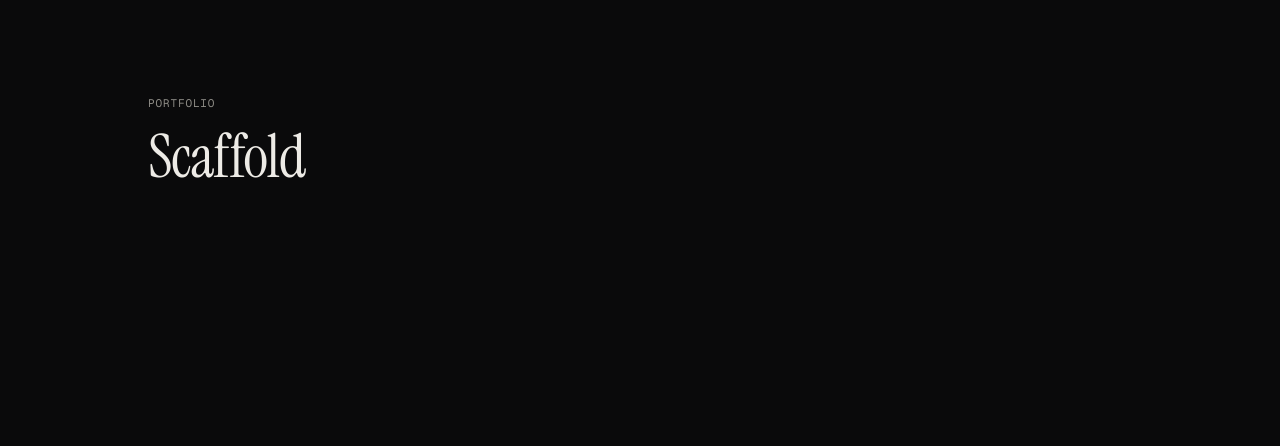
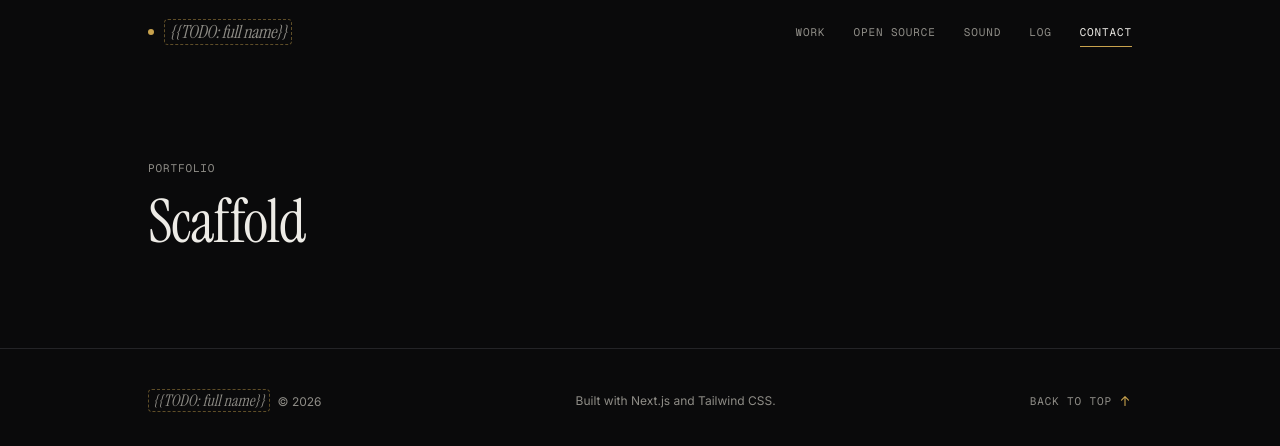
Before and after one commit to 47arsh/portfolio, a Next.js app: page / in a window 1280 px wide. Shown: the top 446 px of the page. Built offline with nearby package versions, Linux system fonts and the light colour scheme.

Commit message:
feat(layout): add sticky nav, footer and skip link

```diff
--- a/src/app/layout.tsx
+++ b/src/app/layout.tsx
@@ -1,5 +1,8 @@
 import type { Metadata, Viewport } from "next";
 import { Geist_Mono, Instrument_Serif, Inter } from "next/font/google";
+import { Footer } from "@/components/Footer";
+import { Nav } from "@/components/Nav";
+import { site } from "@/content/site";
 import "./globals.css";
 
 const instrumentSerif = Instrument_Serif({
@@ -40,7 +43,18 @@ export default function RootLayout({
       lang="en"
       className={`${instrumentSerif.variable} ${inter.variable} ${geistMono.variable}`}
     >
-      <body>{children}</body>
+      <body className="min-h-dvh bg-bg text-ink">
+        <a
+          href="#main"
+          className="sr-only focus:not-sr-only focus:fixed focus:left-4 focus:top-4 focus:z-[100] focus:rounded-full focus:border focus:border-gold focus:bg-surface focus:px-4 focus:py-2 focus:text-sm focus:text-ink"
+        >
+          Skip to content
+        </a>
+
+        <Nav siteName={site.profile.name} />
+        <main id="main">{children}</main>
+        <Footer />
+      </body>
     </html>
   );
 }
--- /dev/null
+++ b/src/components/Footer.tsx
@@ -0,0 +1,30 @@
+import { site } from "@/content/site";
+import { ArrowUp } from "./icons";
+import { Placeholder } from "./Placeholder";
+
+export function Footer() {
+  const year = new Date().getFullYear();
+
+  return (
+    <footer className="border-t border-line">
+      <div className="shell flex flex-col gap-4 py-10 sm:flex-row sm:items-center sm:justify-between">
+        <p className="font-serif text-base text-ink">
+          <Placeholder value={site.profile.name} />
+          <span className="ml-2 font-sans text-xs text-muted">© {year}</span>
+        </p>
+
+        <p className="text-xs text-muted">
+          Built with Next.js and Tailwind CSS.
+        </p>
+
+        <a
+          href="#top"
+          className="group inline-flex items-center gap-1.5 font-mono text-[11px] uppercase tracking-[0.08em] text-muted transition-colors hover:text-ink"
+        >
+          Back to top
+          <ArrowUp className="size-3.5 text-gold transition-transform duration-150 group-hover:-translate-y-0.5" />
+        </a>
+      </div>
+    </footer>
+  );
+}
--- /dev/null
+++ b/src/components/Nav.tsx
@@ -0,0 +1,176 @@
+"use client";
+
+import Link from "next/link";
+import { useEffect, useState } from "react";
+import { cx } from "@/lib/format";
+import { Placeholder } from "./Placeholder";
+
+const NAV_LINKS = [
+  { href: "#work", label: "Work" },
+  { href: "#open-source", label: "Open source" },
+  { href: "#sound", label: "Sound" },
+  { href: "#log", label: "Log" },
+  { href: "#contact", label: "Contact" },
+] as const;
+
+export function Nav({ siteName }: { siteName: string }) {
+  const [elevated, setElevated] = useState(false);
+  const [active, setActive] = useState<string>("");
+  const [open, setOpen] = useState(false);
+
+  useEffect(() => {
+    let frame = 0;
+
+    const update = () => {
+      frame = 0;
+      setElevated(window.scrollY > 8);
+
+      const marker = window.scrollY + 140;
+      let current = "";
+
+      for (const link of NAV_LINKS) {
+        const section = document.getElementById(link.href.slice(1));
+        if (section && section.offsetTop <= marker) {
+          current = link.href;
+        }
+      }
+
+      const atBottom =
+        window.innerHeight + window.scrollY >=
+        document.documentElement.scrollHeight - 8;
+      if (atBottom) current = NAV_LINKS[NAV_LINKS.length - 1].href;
+
+      setActive(current);
+    };
+
+    const onScroll = () => {
+      if (frame === 0) frame = requestAnimationFrame(update);
+    };
+
+    update();
+    window.addEventListener("scroll", onScroll, { passive: true });
+    window.addEventListener("resize", onScroll);
+
+    return () => {
+      window.removeEventListener("scroll", onScroll);
+      window.removeEventListener("resize", onScroll);
+      if (frame) cancelAnimationFrame(frame);
+    };
+  }, []);
+
+  useEffect(() => {
+    if (!open) return;
+
+    const onKeyDown = (event: KeyboardEvent) => {
+      if (event.key === "Escape") setOpen(false);
+    };
+
+    window.addEventListener("keydown", onKeyDown);
+    return () => window.removeEventListener("keydown", onKeyDown);
+  }, [open]);
+
+  return (
+    <header
+      className={cx(
+        "sticky top-0 z-50 border-b transition-colors duration-200",
+        elevated || open
+          ? "border-line bg-bg/85 backdrop-blur-md"
+          : "border-transparent bg-transparent",
+      )}
+    >
+      <div className="shell flex h-16 items-center justify-between gap-4">
+        <Link
+          href="/"
+          className="flex min-w-0 items-center gap-2.5"
+          aria-label="Home"
+        >
+          <span
+            aria-hidden="true"
+            className="h-1.5 w-1.5 shrink-0 rounded-full bg-gold"
+          />
+          <span className="truncate font-serif text-lg tracking-tight text-ink">
+            <Placeholder value={siteName} />
+          </span>
+        </Link>
+
+        <nav aria-label="Primary" className="hidden items-center gap-7 md:flex">
+          {NAV_LINKS.map((link) => {
+            const isActive = active === link.href;
+            return (
+              <Link
+                key={link.href}
+                href={link.href}
+                aria-current={isActive ? "location" : undefined}
+                className={cx(
+                  "relative py-1 font-mono text-[11px] uppercase tracking-[0.08em] transition-colors duration-150",
+                  isActive ? "text-ink" : "text-muted hover:text-ink",
+                )}
+              >
+                {link.label}
+                {isActive ? (
+                  <span
+                    aria-hidden="true"
+                    className="absolute inset-x-0 -bottom-0.5 h-px bg-gold"
+                  />
+                ) : null}
+              </Link>
+            );
+          })}
+        </nav>
+
+        <button
+          type="button"
+          onClick={() => setOpen((value) => !value)}
+          aria-expanded={open}
+          aria-controls="mobile-nav"
+          className="inline-flex h-10 w-10 items-center justify-center rounded-full border border-line text-ink transition-colors hover:border-gold md:hidden"
+        >
+          <span className="sr-only">{open ? "Close menu" : "Open menu"}</span>
+          <svg
+            aria-hidden="true"
+            focusable="false"
+            viewBox="0 0 16 16"
+            fill="none"
+            className="size-4"
+          >
+            {open ? (
+              <path
+                d="m4 4 8 8M12 4l-8 8"
+                stroke="currentColor"
+                strokeWidth="1.25"
+                strokeLinecap="round"
+              />
+            ) : (
+              <path
+                d="M2.5 5h11M2.5 11h11"
+                stroke="currentColor"
+                strokeWidth="1.25"
+                strokeLinecap="round"
+              />
+            )}
+          </svg>
+        </button>
+      </div>
+
+      {open ? (
+        <div
+          id="mobile-nav"
+          className="border-t border-line bg-bg/95 backdrop-blur-md md:hidden"
+        >
+          <nav aria-label="Mobile" className="shell flex flex-col py-2">
+            {NAV_LINKS.map((link) => (
+              <Link
+                key={link.href}
+                href={link.href}
+                onClick={() => setOpen(false)}
+                className="border-b border-line/60 py-3 font-mono text-xs uppercase tracking-[0.08em] text-muted transition-colors last:border-0 hover:text-ink"
+              >
+                {link.label}
+              </Link>
+            ))}
+          </nav>
+        </div>
+      ) : null}
+    </header>
+  );
+}
```
